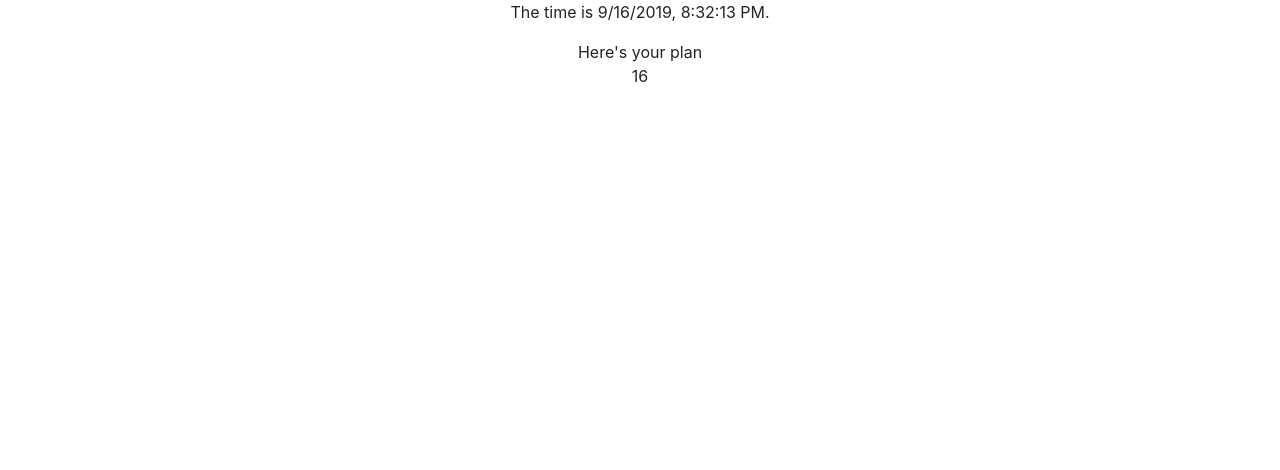
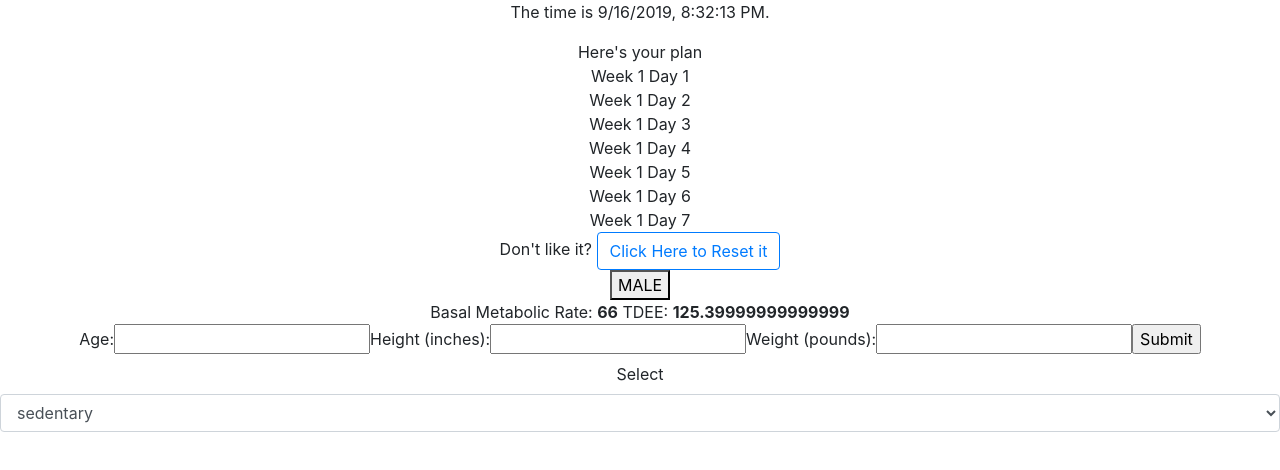
Before and after one commit to petermijkje/workout_app, a React (Create React App) app in the folder workout_app/: page / in a window 1280 px wide. Shown: the top 470 px of the page. Built offline with nearby package versions, Linux system fonts and the light colour scheme.

Commit message:
added create your profile to the home page, added the first week to the front page

```diff
--- a/workout_app/package.json
+++ b/workout_app/package.json
@@ -4,8 +4,8 @@
   "private": true,
   "dependencies": {
     "bootstrap": "^4.3.1",
-    "react": "^16.9.0",
-    "react-dom": "^16.9.0",
+    "react": "^16.10.2",
+    "react-dom": "^16.10.2",
     "react-router-dom": "^5.0.1",
     "react-scripts": "3.1.1",
     "reactstrap": "^8.0.1"
--- a/workout_app/src/Components/HomePage.js
+++ b/workout_app/src/Components/HomePage.js
@@ -5,6 +5,7 @@ import SignUp from './SignUp/SignUp.js'
 import { BrowserRouter as Router, Route, Link, Switch } from 'react-router-dom'
 import TwelveWeeks from '../../src/Components/Plan/TwelveWeeks.js'
 import Clock from '../../src/Components/Time/Clock/Clock.js'
+import CreateYourProfile from '../../src/Components/SignUp/CreateYourProfile/CreateYourProfile.js'
 
 class HomePage extends React.Component {
     constructor(){
@@ -29,6 +30,7 @@ render (){
             <div className="App">
                 <Clock />
                 <TwelveWeeks />
+                <CreateYourProfile />
             </div>
         )
     } else return (
--- a/workout_app/src/Components/Plan/TwelveWeeks.js
+++ b/workout_app/src/Components/Plan/TwelveWeeks.js
@@ -1,4 +1,5 @@
 import React, { Component } from 'react';
+import { Button } from 'reactstrap';
 
 class TwelveWeeks extends Component {
   constructor(){
@@ -9,7 +10,8 @@ class TwelveWeeks extends Component {
     }
 
     receivePlan = () => {
-        const plan = <div> { this.state.day } </div>
+        const days = ["Day 1", "Day 2", "Day 3", "Day 4", "Day 5 ", "Day 6", "Day 7" ]
+        const plan = days.map((number) => <div>Week 1 { number } </div>)
         return plan
     }
 
@@ -18,6 +20,7 @@ class TwelveWeeks extends Component {
       <div>
           Here's your plan
           { this.receivePlan() }
+          Don't like it? <Button outline color="primary"> Click Here to Reset it</Button>
       </div>
     );
   }
```
Also changed, not shown: 1 other file (tests, documents, lock files or other folders).
